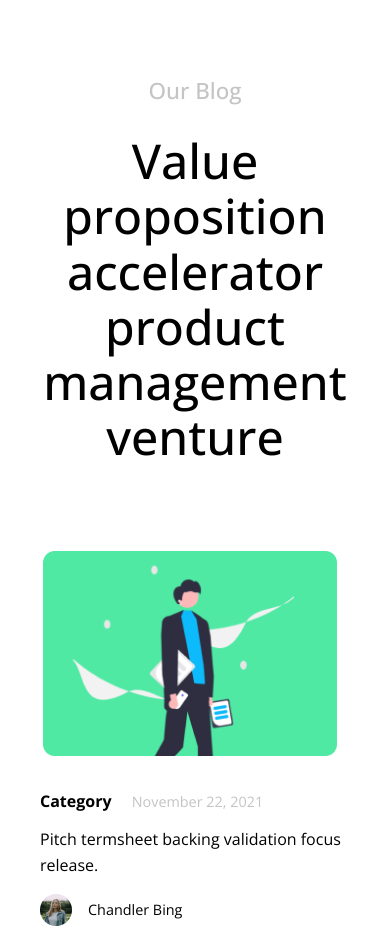
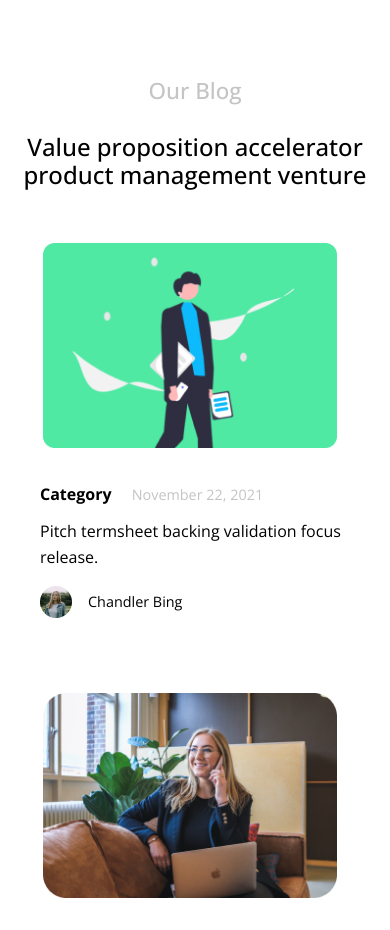
Before and after one commit to lowis9/Boldo-template, a plain HTML site: page index.html in a window 390 px wide. Shown: the part 7760-8690 px from the top of the page. Drawn offline with nearby package versions, Linux system fonts and the light colour scheme.

Commit message:
Edit Our Blog Section

```diff
--- a/css/boldo.css
+++ b/css/boldo.css
@@ -613,6 +613,12 @@ body {
   text-align: center;
   font-weight: 500;
   margin-bottom: 4rem;
+}
+@media (max-width: 991px) {
+  .our-blog h2 {
+    font-size: 1.5rem;
+    margin-bottom: 2rem;
+  }
 }
 .our-blog .blog-boxs {
   grid-template-columns: repeat(auto-fill, minmax(300px, 1fr));
```
